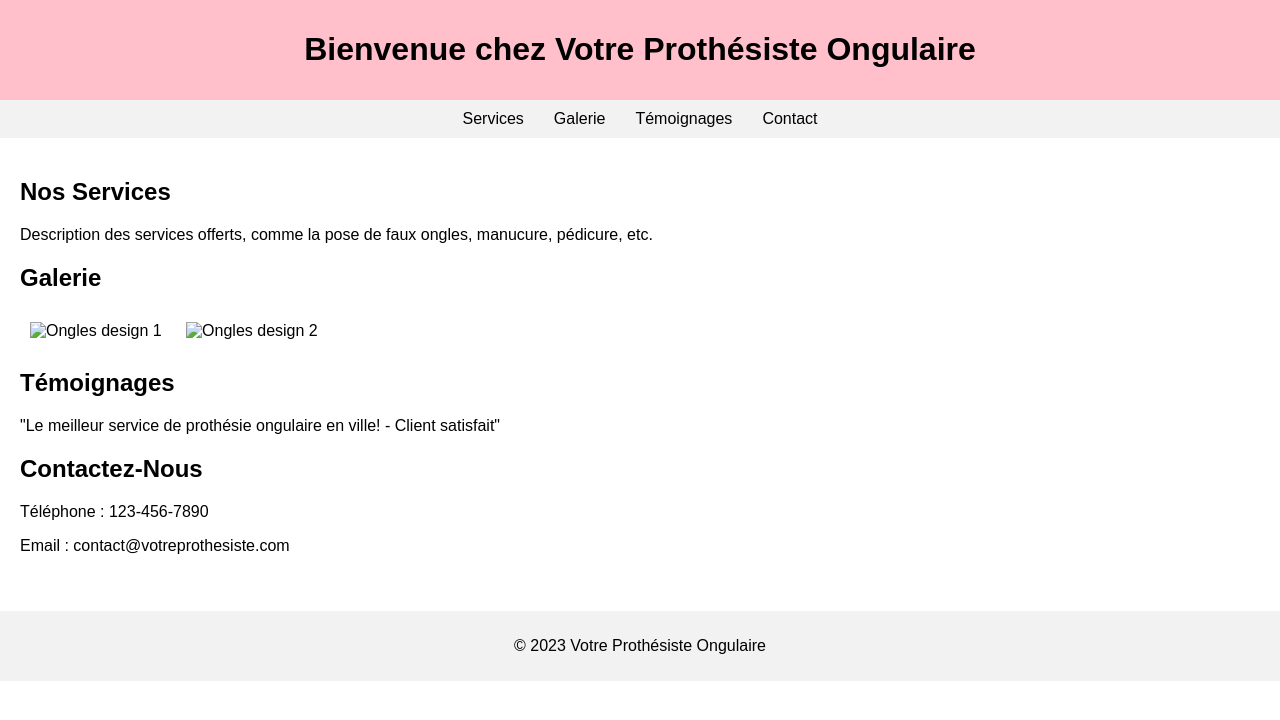
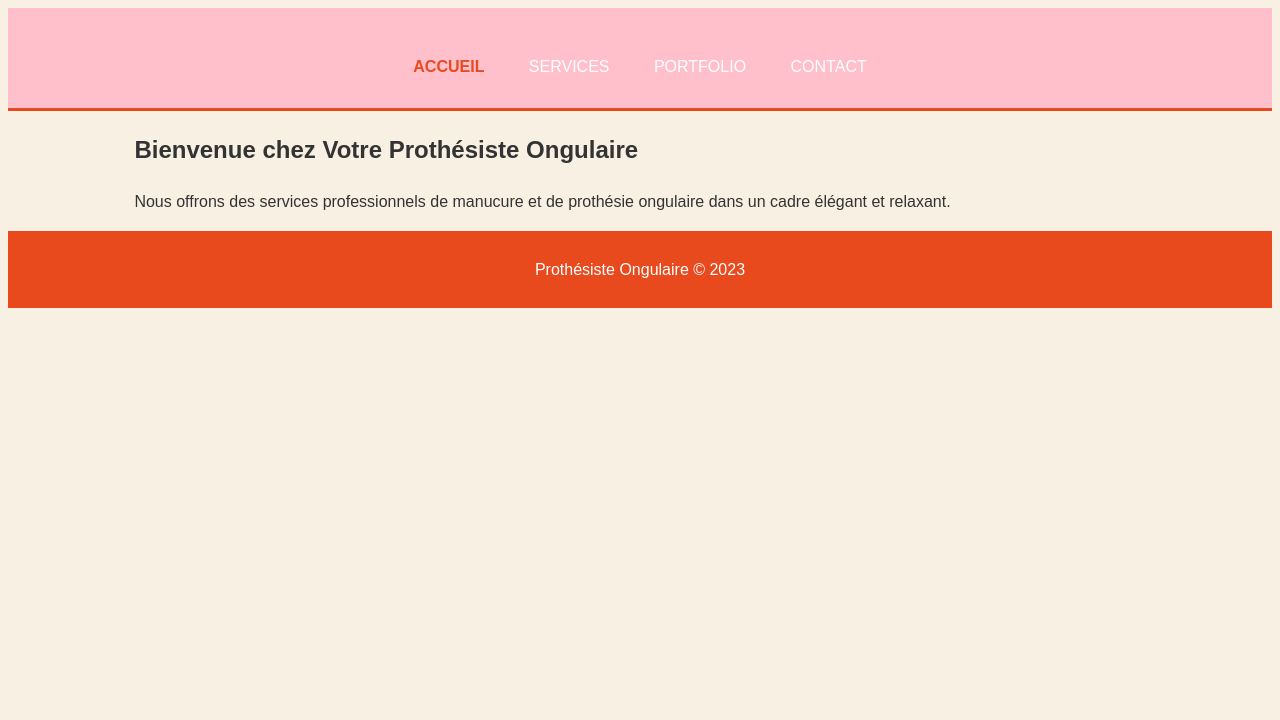
Before and after one commit to Bladikill/Test-PO2, a plain HTML site: page index.html in a window 1280 px wide. Drawn offline with Linux system fonts and the light colour scheme.

Commit message:
Update index.html

```diff
--- a/index.html
+++ b/index.html
@@ -5,53 +5,79 @@
     <meta name="viewport" content="width=device-width, initial-scale=1.0">
     <title>Prothésiste Ongulaire</title>
     <style>
-        body { font-family: Arial, sans-serif; margin: 0; padding: 0; }
-        .header { background-color: #ffc0cb; text-align: center; padding: 10px; }
-        .nav { display: flex; justify-content: center; background-color: #f2f2f2; padding: 10px; }
-        .nav a { margin: 0 15px; text-decoration: none; color: black; }
-        .content { padding: 20px; }
-        .gallery img { width: 100%; max-width: 300px; margin: 10px; }
-        .footer { background-color: #f2f2f2; text-align: center; padding: 10px; margin-top: 20px; }
+        body {
+            font-family: 'Arial', sans-serif;
+            background-color: #f8f0e3;
+            color: #333;
+            line-height: 1.6;
+        }
+
+        .container {
+            width: 80%;
+            margin: auto;
+            overflow: hidden;
+        }
+
+        header {
+            background: #ffc0cb;
+            color: #ffffff;
+            padding-top: 30px;
+            min-height: 70px;
+            border-bottom: #e8491d 3px solid;
+        }
+
+        header a {
+            color: #ffffff;
+            text-decoration: none;
+            text-transform: uppercase;
+            font-size: 16px;
+        }
+
+        header ul {
+            padding: 0;
+            list-style: none;
+            text-align: center;
+        }
+
+        header li {
+            display: inline;
+            margin: 0 20px;
+        }
+
+        header .highlight, header .current a {
+            color: #e8491d;
+            font-weight: bold;
+        }
+
+        footer {
+            background: #e8491d;
+            color: #ffffff;
+            text-align: center;
+            padding: 10px 0;
+        }
     </style>
 </head>
 <body>
+    <header>
+        <div class="container">
+            <ul>
+                <li class="current"><a href="#">Accueil</a></li>
+                <li><a href="#">Services</a></li>
+                <li><a href="#">Portfolio</a></li>
+                <li><a href="#">Contact</a></li>
+            </ul>
+        </div>
+    </header>
 
-<div class="header">
-    <h1>Bienvenue chez Votre Prothésiste Ongulaire</h1>
-</div>
-
-<div class="nav">
-    <a href="#services">Services</a>
-    <a href="#gallery">Galerie</a>
-    <a href="#testimonials">Témoignages</a>
-    <a href="#contact">Contact</a>
-</div>
-
-<div class="content">
-    <h2 id="services">Nos Services</h2>
-    <p>Description des services offerts, comme la pose de faux ongles, manucure, pédicure, etc.</p>
-
-    <h2 id="gallery">Galerie</h2>
-    <div class="gallery">
-        <!-- Insérez vos images ici -->
-        <img src="image1.jpg" alt="Ongles design 1">
-        <img src="image2.jpg" alt="Ongles design 2">
-        <!-- Plus d'images -->
+    <div class="container">
+        <section id="main">
+            <h1>Bienvenue chez Votre Prothésiste Ongulaire</h1>
+            <p>Nous offrons des services professionnels de manucure et de prothésie ongulaire dans un cadre élégant et relaxant.</p>
+        </section>
     </div>
 
-    <h2 id="testimonials">Témoignages</h2>
-    <p>"Le meilleur service de prothésie ongulaire en ville! - Client satisfait"</p>
-    <!-- Plus de témoignages -->
-
-    <h2 id="contact">Contactez-Nous</h2>
-    <p>Téléphone : 123-456-7890</p>
-    <p>Email : contact@votreprothesiste.com</p>
-    <!-- Autres informations de contact -->
-</div>
-
-<div class="footer">
-    <p>&copy; 2023 Votre Prothésiste Ongulaire</p>
-</div>
-
+    <footer>
+        <p>Prothésiste Ongulaire © 2023</p>
+    </footer>
 </body>
 </html>
```
